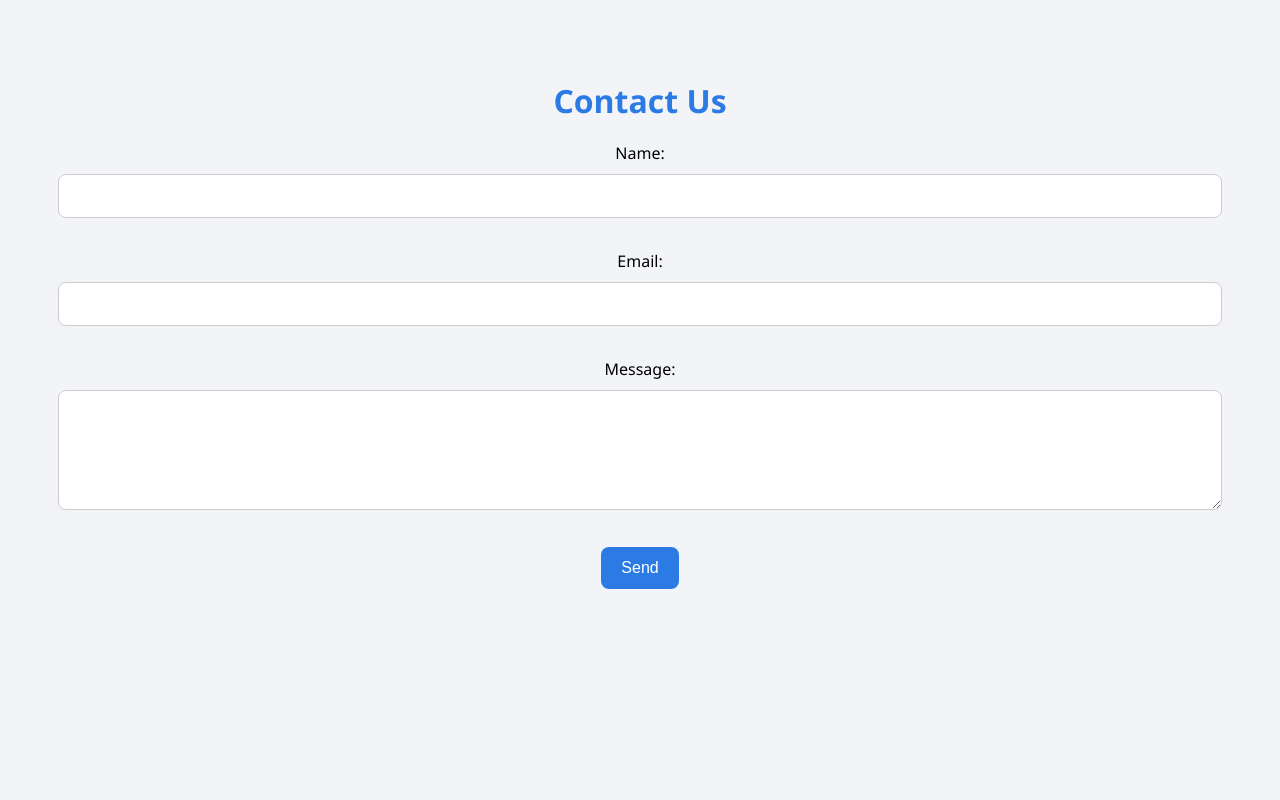
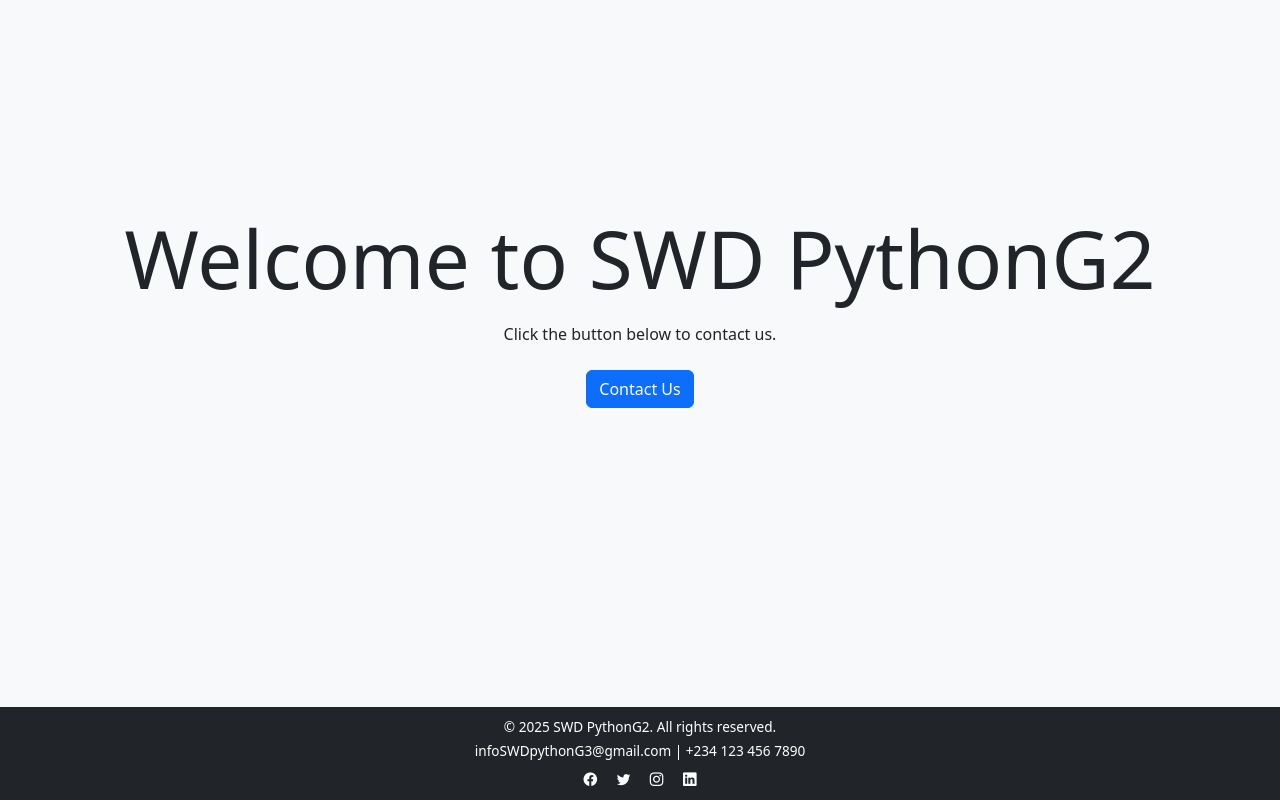
Before and after one commit to coderNath360/contactFromWithFlask, a Flask app: page / in a window 1280 px wide. Run offline with Flask 3, Linux system fonts and the light colour scheme; parts of the project's set-up code (start-up, migrations or seed data) failed here and were passed over.

Commit message:
Update contact.html

```diff
--- a/templates/contact.html
+++ b/templates/contact.html
@@ -1,96 +1,115 @@
 <!DOCTYPE html>
-<html>
+<html lang="en">
 <head>
   <meta charset="UTF-8">
-    <title>Contact Form</title>
+  <title>Contact Us</title>
+  <link href="https://cdn.jsdelivr.net/npm/bootstrap@5.3.2/dist/css/bootstrap.min.css" rel="stylesheet">
+  <link href="https://cdn.jsdelivr.net/npm/bootstrap-icons@1.11.1/font/bootstrap-icons.css" rel="stylesheet">
+  <style>
+    html, body {
+      height: 100%;
+      margin: 0;
+    }
 
-    <style>
     body {
-            font-family: 'Segoe UI', sans-serif;
-            background-color: #f2f4f8;
-            padding: 50px;
+      display: flex;
+      flex-direction: column;
+      background-color: #f8f9fa;
+    }
+
+    .main-content {
+      margin-top: 10em;
+      flex: 1 0 auto;
+      padding: 50px 15px;
       text-align: center;
     }
 
-        .contact-container {
-            background-color: white;
-            padding: 40px;
-            max-width: 500px;
-            margin: 0 auto;
-            border-radius: 10px;
-            box-shadow: 0 0 15px rgba(0, 0, 0, 0.1);
+    .main-content h1{
+      font-size: 5em;
     }
 
-        h1 {
-            color: #2c7be5;
-            margin-bottom: 20px;
+    footer {
+      flex-shrink: 0;
+      background-color: #212529;
+      color: white;
+      padding: 10px 0;
+      font-size: 0.85rem;
     }
 
-        input, textarea {
-            width: 100%;
-            padding: 12px 15px;
-            margin: 10px 0;
-            border: 1px solid #ccc;
-            border-radius: 8px;
-            box-sizing: border-box;
-            font-size: 16px;
+    footer a {
+      color: white;
+      text-decoration: none;
     }
 
-        textarea {
-            resize: vertical;
-            min-height: 120px;
-        }
-
-        button {
-            background-color: #2c7be5;
-            color: white;
-            padding: 12px 20px;
-            border: none;
-            border-radius: 8px;
-            font-size: 16px;
-            cursor: pointer;
-            transition: background 0.3s ease;
-        }
-
-        button:hover {
-            background-color: #1a5fcc;
-        }
-
-        .message {
-            margin-top: 20px;
-            color: green;
-        }
-
-        .error {
-            color: red;
+    footer a:hover {
+      text-decoration: underline;
     }
   </style>
-
 </head>
 <body>
-    <h1>Contact Us</h1>
 
-    {% with messages = get_flashed_messages(with_categories=true) %}
-        {% if messages %}
-            <ul>
-                {% for category, message in messages %}
-                    <li class="{{ category }}">{{ message }}</li>
-                {% endfor %}
-            </ul>
-        {% endif %}
-    {% endwith %}
+  <div class="main-content">
+    <h1 class="mb-3">Welcome to SWD PythonG2</h1>
+    <p class="mb-4">Click the button below to contact us.</p>
+    <button class="btn btn-primary" data-bs-toggle="modal" data-bs-target="#contactModal">
+      Contact Us
+    </button>
+  </div>
 
-    <form method="POST">
-        <label>Name:</label><br>
-        <input type="text" name="name" required><br><br>
+  <!-- Contact Modal -->
+  <div class="modal fade" id="contactModal" tabindex="-1" aria-hidden="true">
+    <div class="modal-dialog">
+      <form method="POST" class="modal-content" id="contactForm" onsubmit="showSpinner()">
+        <div class="modal-header">
+          <h5 class="modal-title">Send a Message</h5>
+          <button type="button" class="btn-close" data-bs-dismiss="modal"></button>
+        </div>
+        <div class="modal-body">
+          <div class="mb-3">
+            <input type="text" class="form-control" name="name" placeholder="Your Name" required>
+          </div>
+          <div class="mb-3">
+            <input type="email" class="form-control" name="email" placeholder="Your Email" required>
+          </div>
+          <div class="mb-3">
+            <textarea class="form-control" name="message" placeholder="Your Message" rows="4" required></textarea>
+          </div>
+        </div>
+        <div class="modal-footer">
+          <button type="submit" id="submitBtn" class="btn btn-success">
+            <span id="spinner" class="spinner-border spinner-border-sm d-none" role="status" aria-hidden="true"></span>
+            <span id="btnText">Send</span>
+          </button>
+          <button type="button" class="btn btn-secondary" data-bs-dismiss="modal">Cancel</button>
+        </div>
+      </form>
+    </div>
+  </div>
 
-        <label>Email:</label><br>
-        <input type="email" name="email" required><br><br>
+  <!-- Footer -->
+  <footer>
+    <div class="container text-center">
+      <p class="mb-1">&copy; 2025 SWD PythonG2. All rights reserved.</p>
+      <p class="mb-2">
+        <a href="mailto:info@aloime3.com">infoSWDpythonG3@gmail.com</a> |
+        <a href="tel:+2341234567890">+234 123 456 7890</a>
+      </p>
+      <div>
+        <a href="#" class="me-3"><i class="bi bi-facebook"></i></a>
+        <a href="#" class="me-3"><i class="bi bi-twitter"></i></a>
+        <a href="#" class="me-3"><i class="bi bi-instagram"></i></a>
+        <a href="#"><i class="bi bi-linkedin"></i></a>
+      </div>
+    </div>
+  </footer>
 
-        <label>Message:</label><br>
-        <textarea name="message" required></textarea><br><br>
-
-        <button type="submit">Send</button>
-    </form>
+  <script src="https://cdn.jsdelivr.net/npm/bootstrap@5.3.2/dist/js/bootstrap.bundle.min.js"></script>
+  <script>
+    function showSpinner() {
+      document.getElementById("spinner").classList.remove("d-none");
+      document.getElementById("btnText").textContent = "Sending...";
+      document.getElementById("submitBtn").disabled = true;
+    }
+  </script>
 </body>
 </html>
```
Lines whose indentation alone changed are shown as unchanged.
